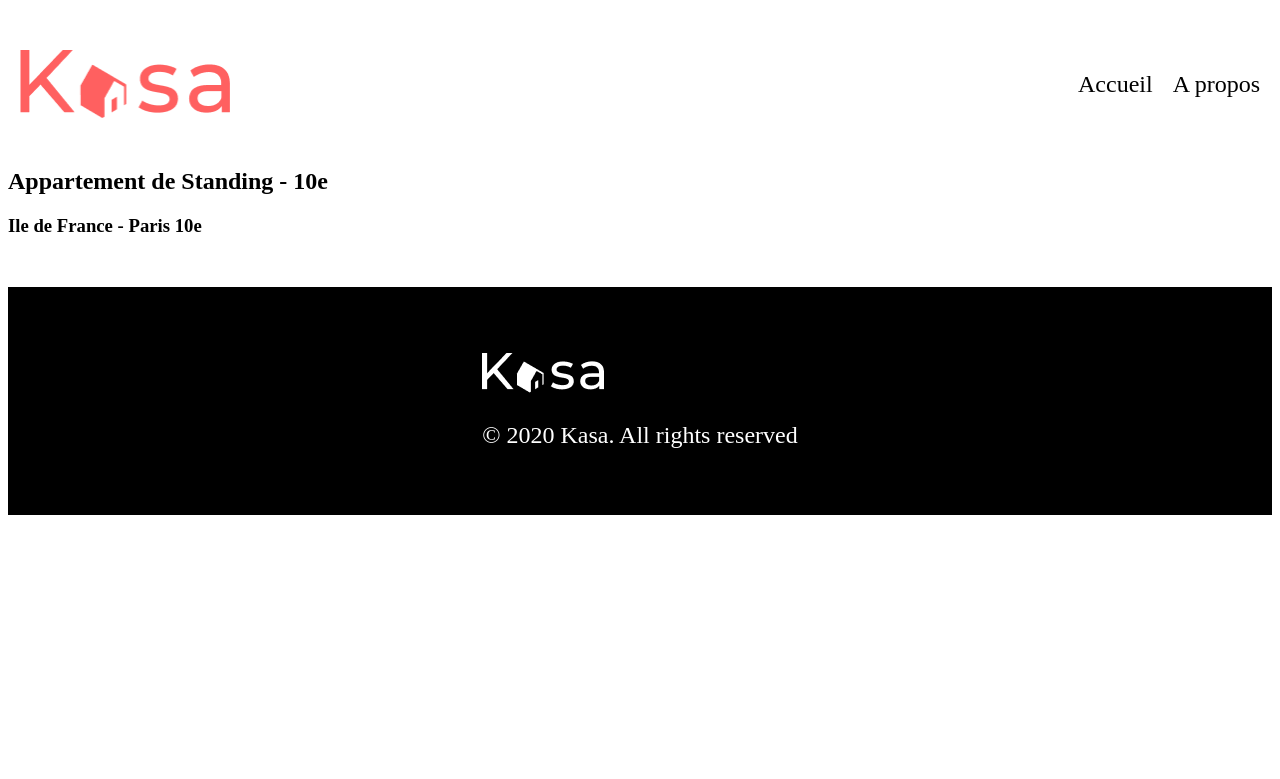
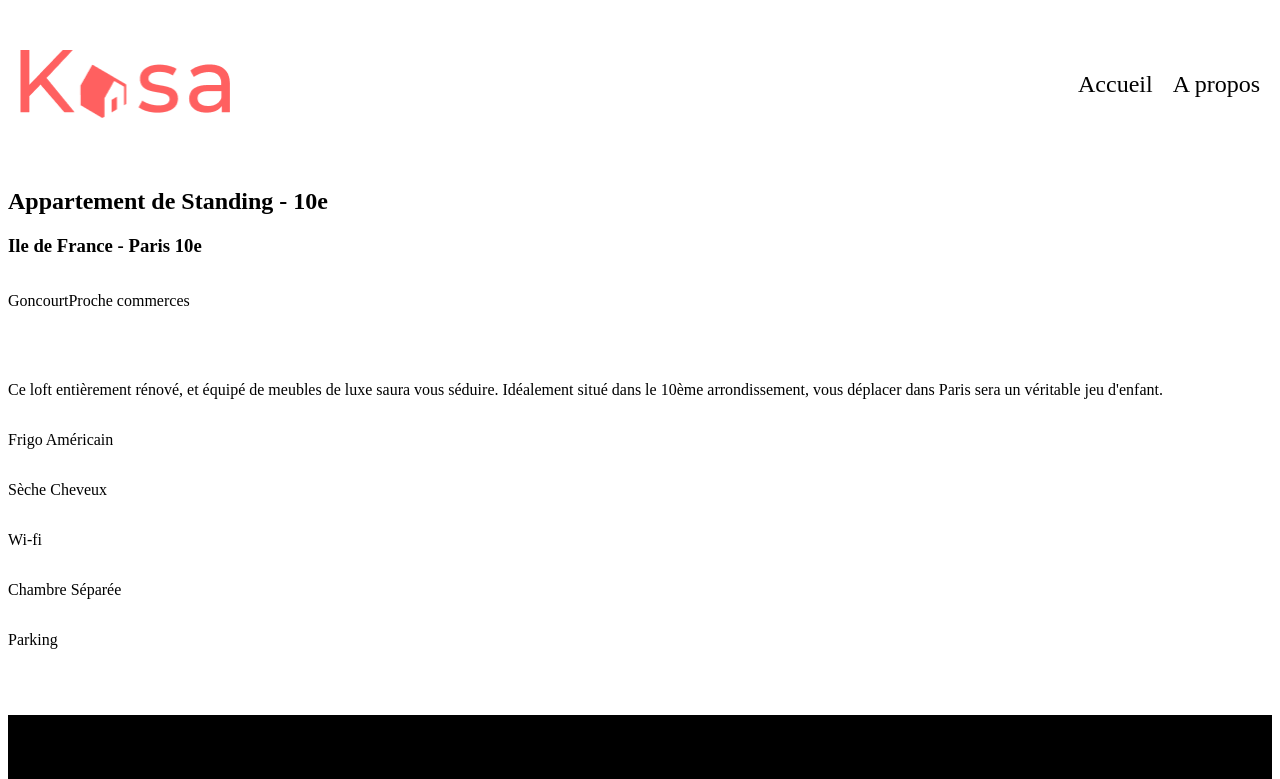
Before and after one commit to Myro25/Projet-6, a React (Vite) app in the folder Kasa projet/: page /logement/0979876d in a window 1280 px wide. Shown: the top 779 px of the page. Built offline with nearby package versions, Linux system fonts and the light colour scheme.

Commit message:
Ajout de scss

```diff
--- a/Kasa projet/src/Pages/Public/Logement/fiche-logement.jsx
+++ b/Kasa projet/src/Pages/Public/Logement/fiche-logement.jsx
@@ -1,48 +1,37 @@
 import React, { useEffect, useState } from 'react';
+import { useNavigate, useParams } from 'react-router-dom';
+import LogementService from '@/_Service/logement.service';
+import Slider from '@/Components/Slider';
+import '@/assets/styles/scss/pages/_fiche-logement.scss';
 
-import { useNavigate, useParams } from 'react-router-dom';
-
-import LogementService from '@/_Service/logement.service';
-
-import Slider from '@/Components/Slider';
-
-
-// fiche affichant le logement sélectionner
 const FicheLogement = () => {
-
-    const [logement, setlogement] = useState({});
-    const [waiting, setwaiting] = useState(true);
-
+    const [logement, setLogement] = useState({});
+    const [waiting, setWaiting] = useState(true);
 
     const { id } = useParams();
     let navigate = useNavigate();
 
     useEffect(() => {
-        // eslint-disable-next-line
         getAllInfoLogement();
     }, [id]);
 
     const getAllInfoLogement = async () => {
-        await LogementService.GetOneLogement(id)
-            .then((data) => {
-                if (data) {
-                    setlogement(data);
-                    setwaiting(false);
-                } else {
-                    navigate("/404")
-                }
-            })
-            .catch((error) => {
-                console.log(error)
-            })
-    }
+        try {
+            const data = await LogementService.GetOneLogement(id);
+            if (data) {
+                setLogement(data);
+                setWaiting(false);
+            } else {
+                navigate("/404");
+            }
+        } catch (error) {
+            console.log(error);
+        }
+    };
 
-    console.log(logement)
-
-    if (waiting) return (<h3>Chargement..</h3>)
+    if (waiting) return <h3>Chargement..</h3>;
 
     return (
-
         <section className='SectionLogement'>
             <Slider pictures={logement.pictures} />
             <div className="details_container">
@@ -51,15 +40,26 @@ const FicheLogement = () => {
                         <h2>{logement.title}</h2>
                         <h3>{logement.location}</h3>
                     </article>
-
+                </div>
+                <div className="details_tag_container">
+                    {logement.tags.map((tag, index) => (
+                        <p key={index}>{tag}</p>
+                    ))}
                 </div>
                 <div className="details_profil_container">
-
+                    <h4>{logement.name}</h4>
+                    <img src={logement.picture} alt={logement.name} />
+                </div>
+                <div className="details_container">
+                    <p className="details_equipments_container">{logement.description}</p>
+                    <div className="details_description_container">
+                        {logement.equipments.map((equipment, index) => (
+                            <p key={index}>{equipment}</p>
+                        ))}
+                    </div>
                 </div>
             </div>
-
         </section>
-
     );
 };
 
--- /dev/null
+++ b/Kasa projet/src/assets/styles/scss/pages/_fiche-logement.scss
@@ -0,0 +1,25 @@
+.details_container {
+    display: flex;
+    flex-direction: column;
+    /* Les éléments enfants sont disposés en colonne */
+}
+
+.details_tag_container {
+    display: flex;
+    flex-wrap: wrap;
+    /* Permettre le retour à la ligne si nécessaire */
+}
+
+.details_tag_container {
+
+    padding: 0;
+    /* Suppression du padding */
+    margin: 0;
+    /* Suppression de la marge */
+}
+
+.details_description_container {
+    display: flex;
+    flex-direction: column;
+    /* Les équipements sont disposés de haut en bas */
+}
```
